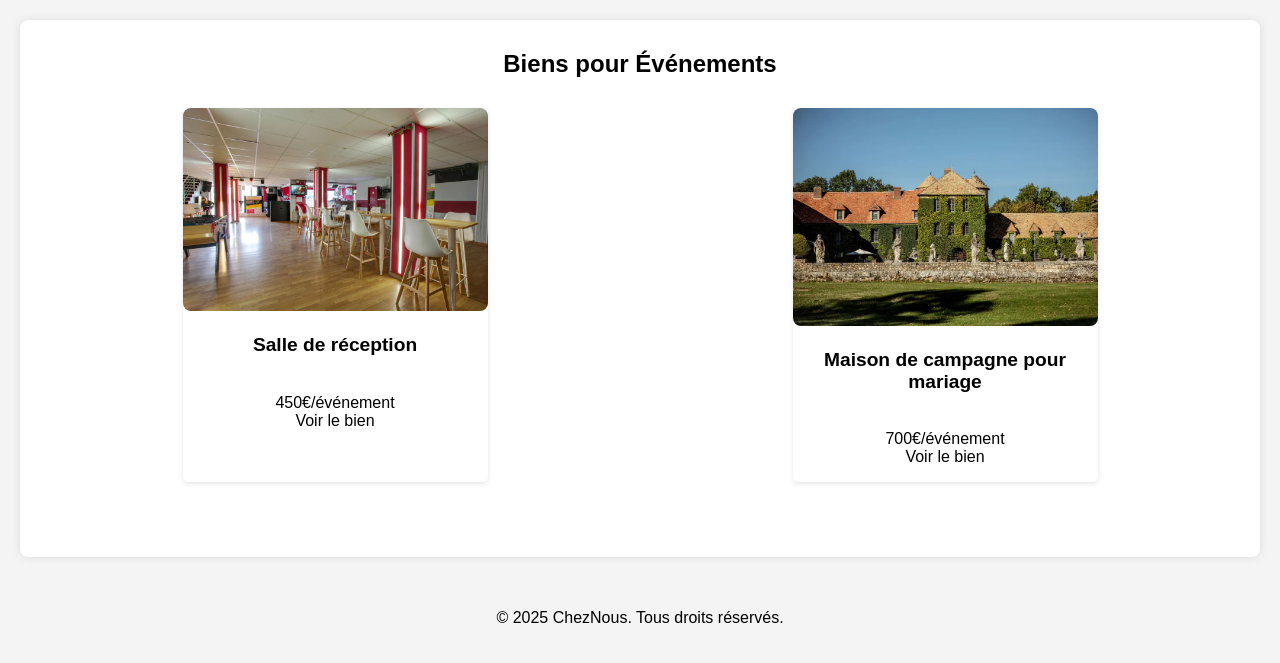
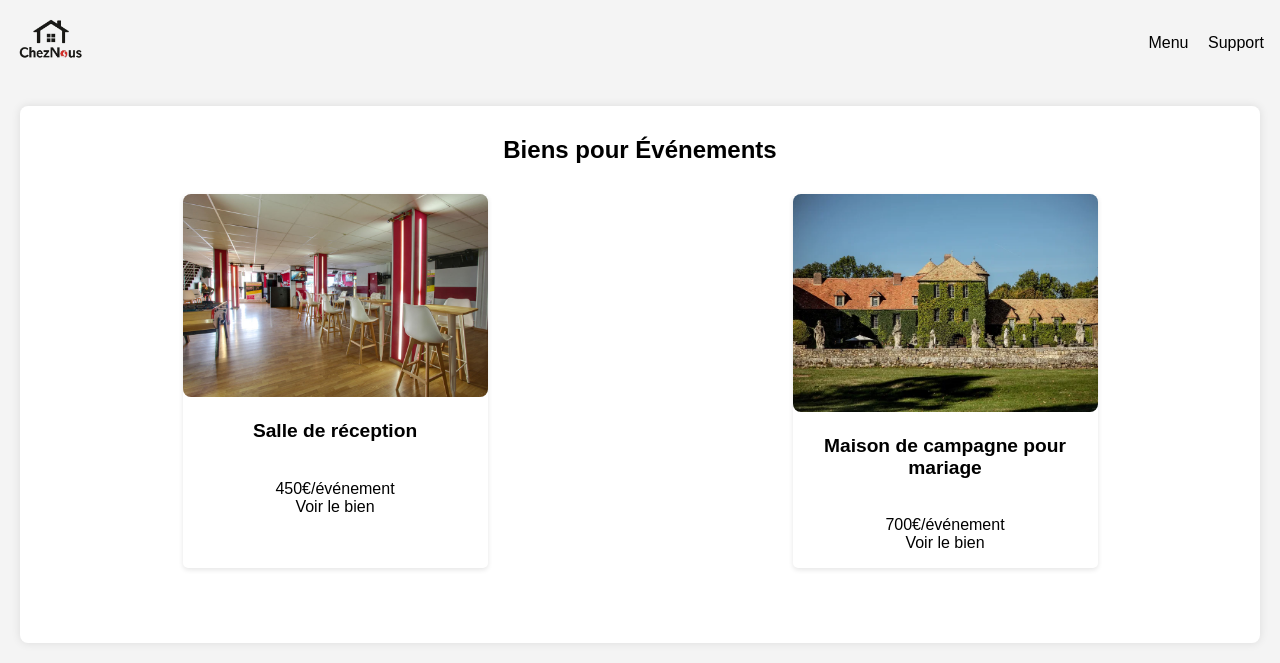
Before and after one commit to Noa-trny/ChezNous, a plain HTML site: page pages/categorie-evenements.html in a window 1280 px wide. Drawn offline with Linux system fonts and the light colour scheme.

Commit message:
fix(header path)

```diff
--- a/pages/categorie-evenements.html
+++ b/pages/categorie-evenements.html
@@ -30,11 +30,11 @@
               <a href="descriptif-logement6.html">Voir le bien</a>
             </p>
           </div>
-          <!-- Ajouter d'autres biens -->
         </div>
       </section>
     </main>
 
+    <script src="../scripts/header.js"
     <script src="../scripts/footer.js"></script>
   </body>
 </html>
--- a/scripts/header.js
+++ b/scripts/header.js
@@ -10,12 +10,12 @@ document.addEventListener("DOMContentLoaded", function() {
             <div class="dropdown">
                 <button class="dropbtn">Menu</button>
                 <div class="dropdown-content">
-                    <a href="pages/categorie-tendances.html">Tendances</a>
-                    <a href="pages/categorie-villes.html">Villes</a>
-                    <a href="pages/categorie-evenements.html">Événements</a>
-                    <a href="pages/categorie-types.html">Types de biens</a>
+                    <a href="${basePath}pages/categorie-tendances.html">Tendances</a>
+                    <a href="${basePath}pages/categorie-villes.html">Villes</a>
+                    <a href="${basePath}pages/categorie-evenements.html">Événements</a>
+                    <a href="${basePath}pages/categorie-types.html">Types de biens</a>
                 </div>
-                <a href="pages/support.html">Support</a>
+                <a href="${basePath}support.html">Support</a>
             </div>
         </header>
     `;
```
